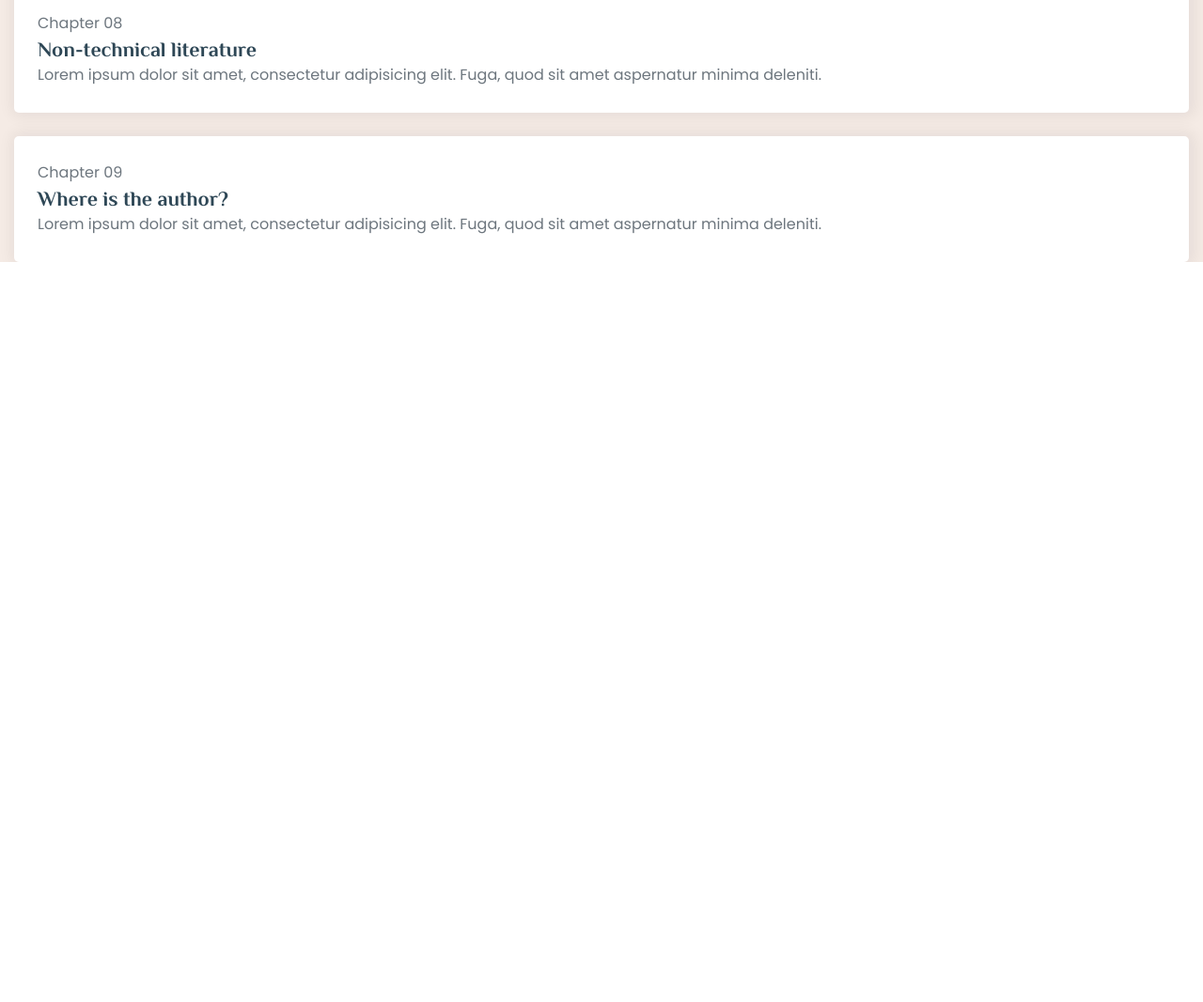
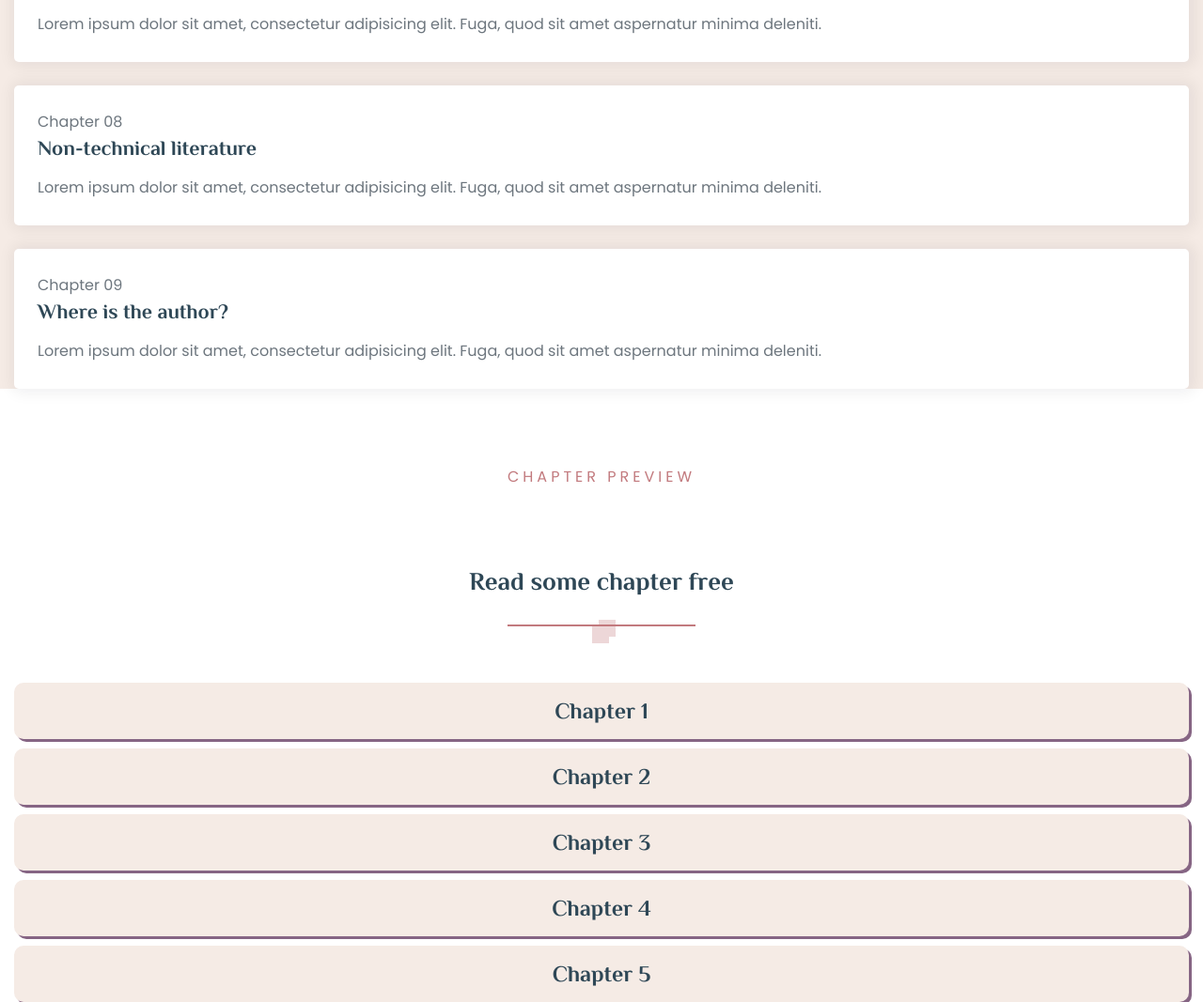
Before and after one commit to MarianiReis/E-Book-Website, a plain HTML site: page index.html in a window 1280 px wide. Shown: the part 4315-5382 px from the top of the page at 94% size. Before the commit the page ends 4594 px from the top, so only its background shows below. Drawn offline with nearby package versions, Linux system fonts and the light colour scheme.

Commit message:
chapter commit

```diff
--- a/index.html
+++ b/index.html
@@ -336,6 +336,68 @@
             </div>
         </section>
 
+        <!--
+            - #PREVIEW
+        -->
+        <section class="section preview" aria-label="preview">
+            <div class="container">
+                <p class="section-subtitle">Chapter Preview</p>
+
+                <h2 class="h2 section-title has-underline">
+                    Read some chapter free
+                    <span class="span has-before"></span>
+                </h2>
+
+                <ul class="tab-list">
+
+                    <li>
+                        <div class="tab-card" data-tab-card>
+                            <h3 class="h3 tab-text">Chapter 1</h3>
+
+                            <img src="images/preview-1.png" width="820" height="630" loading="lazy"
+                             alt="Chapter 1" class="w-100">
+                        </div>
+                    </li>
+
+                    <li>
+                        <div class="tab-card" data-tab-card>
+                            <h3 class="h3 tab-text">Chapter 2</h3>
+
+                            <img src="images/preview-2.png" width="820" height="630" loading="lazy"
+                             alt="Chapter 2" class="w-100">
+                        </div>
+                    </li>
+
+                    <li>
+                        <div class="tab-card" data-tab-card>
+                            <h3 class="h3 tab-text">Chapter 3</h3>
+
+                            <img src="images/preview-3.png" width="820" height="630" loading="lazy"
+                             alt="Chapter 3" class="w-100">
+                        </div>
+                    </li>
+
+                    <li>
+                        <div class="tab-card" data-tab-card>
+                            <h3 class="h3 tab-text">Chapter 4</h3>
+
+                            <img src="images/preview-4.png" width="820" height="630" loading="lazy"
+                             alt="Chapter 4" class="w-100">
+                        </div>
+                    </li>
+
+                    <li>
+                        <div class="tab-card" data-tab-card>
+                            <h3 class="h3 tab-text">Chapter 5</h3>
+
+                            <img src="images/preview-5.png" width="820" height="630" loading="lazy"
+                             alt="Chapter 5" class="w-100">
+                        </div>
+                    </li>
+
+                </ul>
+            </div>
+        </section>
 
 
         </article>
--- a/main.js
+++ b/main.js
@@ -49,3 +49,19 @@ const activeHeader = function(){
 }
 
 addEventOneElem(window, "scroll", activeHeader);
+
+/**
+ * Filter tab
+ * */
+
+const tabCard = document.querySelectorAll("[data-tab-card]")
+
+let lastTabCard = tabCard[0];
+
+const navigateTab = function() {
+    lastTabCard.classList.remove("active");
+    this.classList.add("active");
+    lastTabCard = this;
+}
+
+addEventOneElem(tabCard, "click", navigateTab)
--- a/style.css
+++ b/style.css
@@ -473,3 +473,53 @@ body{
     box-shadow: var(--shadow-2);
     transition: var(--transition-2);
 }
+
+.chapter-card:is(:hover, :focus-within){transform: translateY(-10px);}
+
+.chapter-card .card-title {margin-block-end: 15px;}
+
+/*-----------------------------------*\
+  #PREVIEW
+\*-----------------------------------*/
+
+.tab-list{
+    display: flex;
+    flex-direction: column;
+    gap: 10px;
+}
+
+.tab-card {
+    position: relative;
+    max-height: 60px;
+    background-color: var(--seashell);
+    border-radius: var(--radius-10);
+    box-shadow: var(--shadow-3);
+    display: grid;
+    place-content: center;
+    overflow: hidden;
+    cursor: pointer;
+    transition: var(--transition-1);
+}
+
+.tab-card .w-100{
+    pointer-events: none;
+    opacity: 0;
+    transition: var(--transition-2);
+}
+
+.tab-card.active .w-100 {opacity: 1;}
+
+.tab-card.active {
+    max-height: 380px;
+    box-shadow: none;
+}
+
+.tab-text {
+    font-size: var(--fs-4);
+    position: absolute;
+    top: 50%;
+    left: 50%;
+    transform: translate(-50%, -50%);
+}
+
+.tab-card.active .tab-text {display: none;}
```
